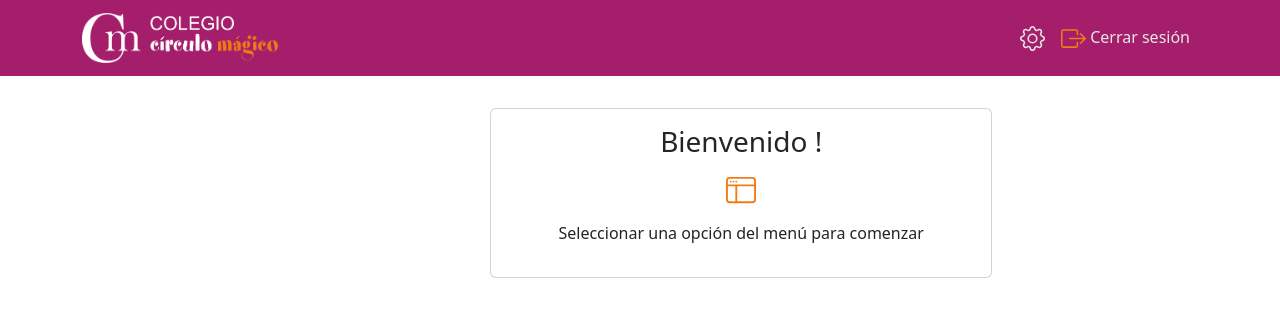
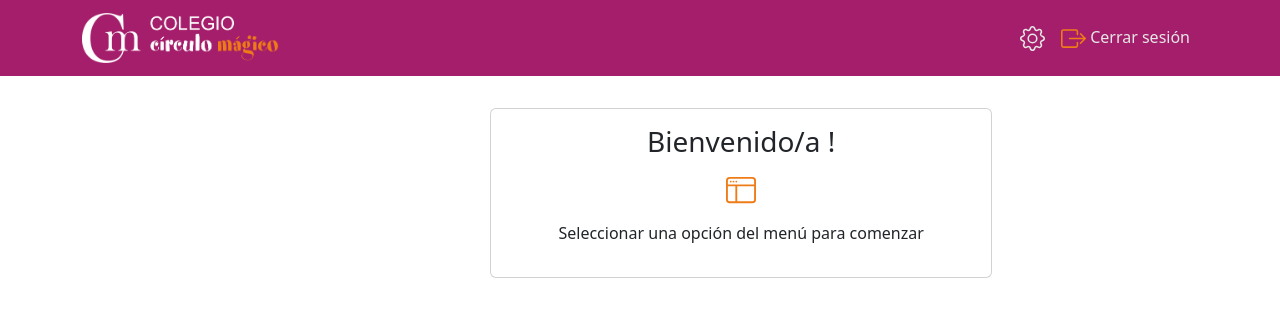
Before and after one commit to martin-olh/frontend-gestion-magica, a React (Vite) app: page / in a window 1280 px wide. Shown: the top 316 px of the page. Built offline with nearby package versions, Linux system fonts and the light colour scheme; no server answers; sample sign-in values are in the browser's storage; what @react-pdf/renderer would draw is missing.

Commit message:
Update Home.jsx

```diff
--- a/src/components/Home.jsx
+++ b/src/components/Home.jsx
@@ -14,7 +14,7 @@ export const Home = () => {
                 <Col xs={6}>
                     <Card className='welcome'>
                         <Card.Body >
-                            <h3 className='mb-3'>Bienvenido {nombre}!</h3>
+                            <h3 className='mb-3'>Bienvenido/a {nombre}!</h3>
                             <img className='mb-3' src={imgHome} alt="" />
                             <p> Seleccionar una opción del menú para comenzar</p>
 
```
